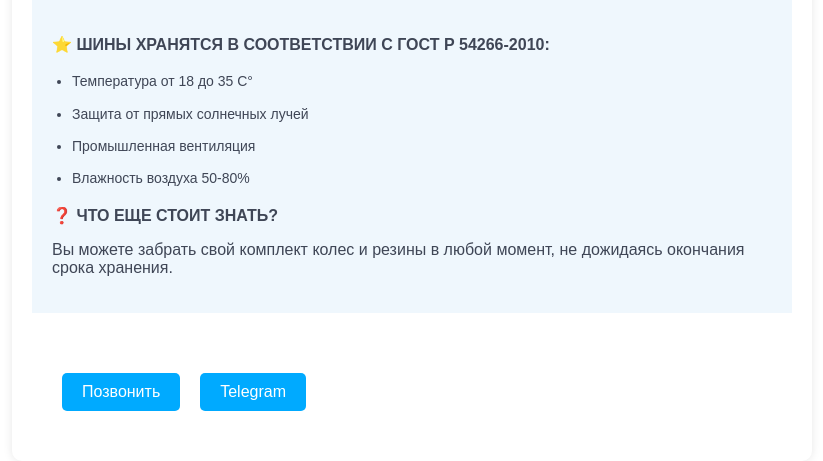
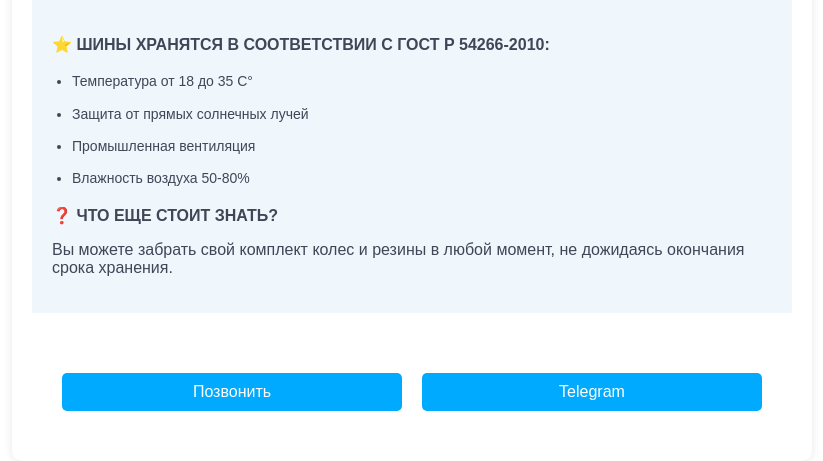
Before and after one commit to enver-isliamov/OtelShin, a PHP site: page / in a window 1280 px wide. Shown: the part 2927-3388 px from the top of the page, without its empty margins (228-1051 px from the left). Run offline with PHP 8.4, Linux system fonts and the light colour scheme.

Commit message:
Update styles.css

```diff
--- a/styles.css
+++ b/styles.css
@@ -231,6 +231,7 @@ border-radius: 10px;
     margin: 10px;
     font-size: 16px;
     transition: background-color 0.3s ease;
+    flex: 1 1 100px;
 }
 
 .button:hover {
```
